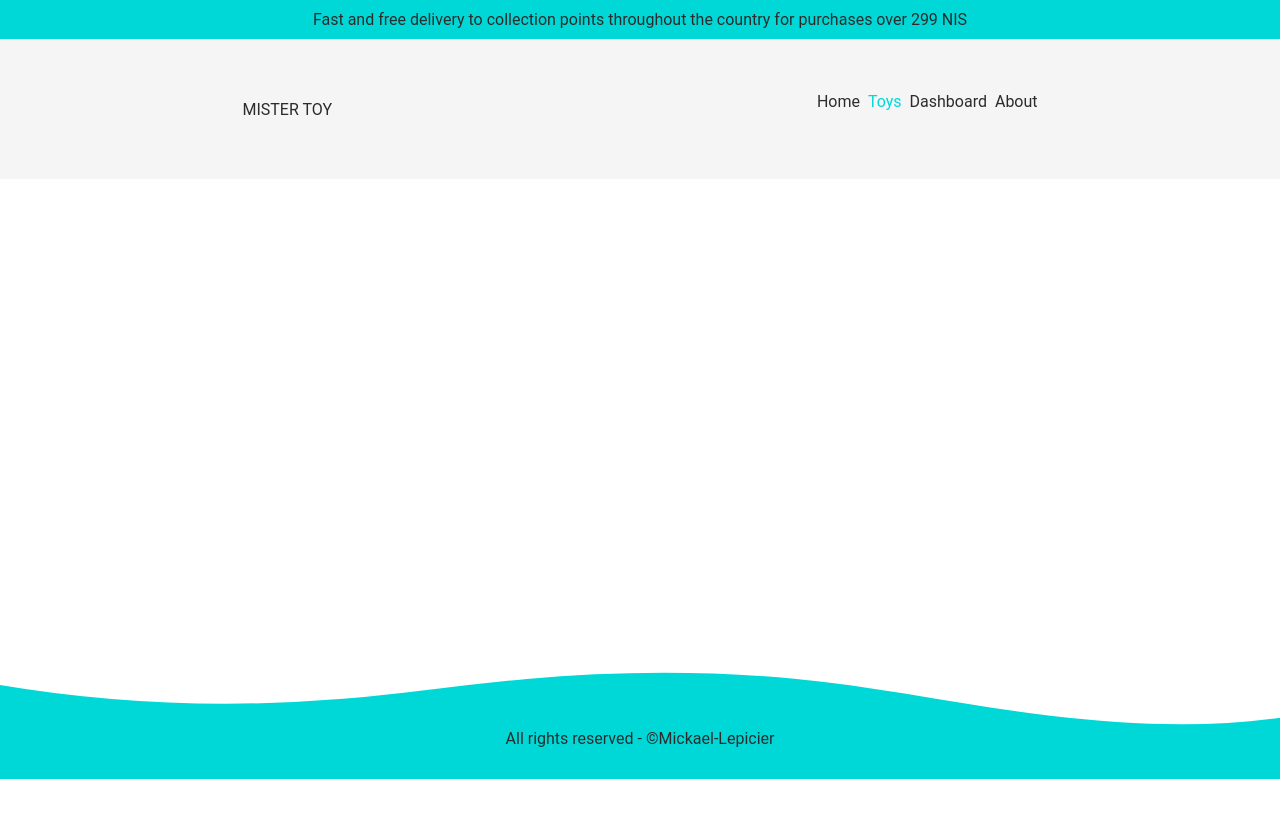
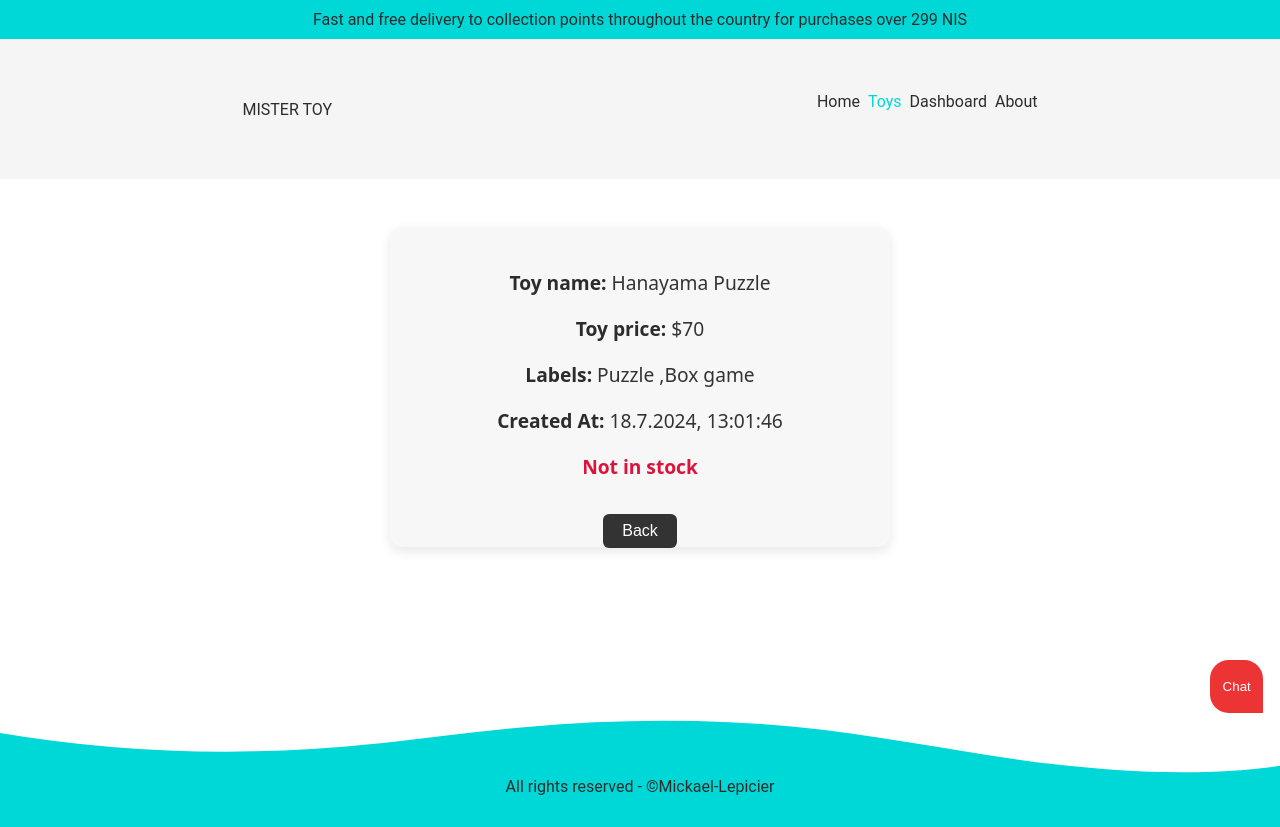
Before and after one commit to MickaelLepicier/mistertoy-frontend, a React (Vite) app: page /toy/FHeoH in a window 1280 px wide. Before the commit the page ends 800 px from the top, so only its background shows below. Built offline with nearby package versions, Linux system fonts and the light colour scheme; a web font is replaced by a local one.

Commit message:
Add ToyDetails and css

```diff
--- a/src/RootComp.jsx
+++ b/src/RootComp.jsx
@@ -9,15 +9,15 @@ import { UserMsg } from './cmps/UserMsg'
 import { HomePage } from './pages/HomePage'
 import { AboutUs } from './pages/AboutUs'
 import { ToyIndex } from './pages/ToyIndex'
+import { ToyDetails } from './pages/ToyDetails'
 
 
 //TODOS - Add CSS
 
 // imports:
 
-// ToyIndex (Filter, ToyList, ToyPreview)
 // ToyDetails
-//
+// ToyEdit
 
 // TODO keep going ;)
 
@@ -36,6 +36,8 @@ function App() {
               <Route path="/" element={<HomePage />} />
               <Route path="/about" element={<AboutUs />} />
               <Route path="/toy" element={<ToyIndex />} />
+              <Route path="/toy/:toyId" element={<ToyDetails />} />
+              {/* <Route path="/toy/edit/:toyId?" element={<ToyEdit />} /> */}
 
             </Routes>
           </main>
--- /dev/null
+++ b/src/assets/style/cmps/Chat.css
@@ -0,0 +1,67 @@
+.chat-container {
+    max-width: 600px;
+    margin: 20px auto;
+    border: 1px solid #ccc;
+    border-radius: 8px;
+    padding: 20px;
+
+    .title {
+        display: flex;
+        justify-content: space-between;
+    }
+}
+
+.chat-messages {
+    height: 400px;
+    overflow-y: auto;
+    margin-bottom: 20px;
+    padding: 10px;
+}
+
+.message {
+    margin: 10px 0;
+    padding: 10px;
+    border-radius: 8px;
+}
+
+.message.user {
+    background-color: #e3f2fd;
+    margin-left: 20%;
+}
+
+.message.other {
+    background-color: #f5f5f5;
+    margin-right: 20%;
+}
+
+.timestamp {
+    font-size: 0.8em;
+    color: #666;
+    display: block;
+    margin-bottom: 5px;
+}
+
+.chat-input-form {
+    display: flex;
+    gap: 10px;
+}
+
+.chat-input-form input {
+    flex: 1;
+    padding: 8px;
+    border: 1px solid #ccc;
+    border-radius: 4px;
+}
+
+.chat-input-form button {
+    padding: 8px 16px;
+    background-color: #007bff;
+    color: white;
+    border: none;
+    border-radius: 4px;
+    cursor: pointer;
+}
+
+.chat-input-form button:hover {
+    background-color: #0056b3;
+}
--- /dev/null
+++ b/src/assets/style/cmps/PopUp.css
@@ -0,0 +1,42 @@
+.popup-backdrop {
+    position: fixed;
+    top: 0;
+    left: 0;
+    width: 100%;
+    height: 100%;
+    background-color: rgba(0, 0, 0, 0.5);
+    display: flex;
+    justify-content: center;
+    align-items: center;
+    z-index: 1000;
+}
+
+.popup-container {
+    background-color: white;
+    border-radius: 8px;
+    box-shadow: 0 2px 10px rgba(0, 0, 0, 0.1);
+    width: 90%;
+    max-width: 500px;
+    max-height: 90vh;
+    display: flex;
+    flex-direction: column;
+}
+
+.popup-header {
+    padding: 0.5rem;
+    border-bottom: 1px solid #eee;
+    font-weight: bold;
+}
+
+.popup-main {
+    padding: 1rem;
+    overflow-y: auto;
+    flex: 1;
+}
+
+.popup-footer {
+    padding: 0.5rem;
+    border-top: 1px solid #eee;
+    display: flex;
+    justify-content: center;
+}
--- /dev/null
+++ b/src/assets/style/cmps/ToyDetails.css
@@ -0,0 +1,81 @@
+.toy-details {
+    max-width: 500px;
+    margin: 3em auto;
+    padding: 2em;
+    height: 40vh;
+    background-color: #f7f7f7;
+    border-radius: 12px;
+    box-shadow: 0 4px 12px rgba(0, 0, 0, 0.1);
+    font-family: system-ui, sans-serif;
+    display: flex;
+    flex-direction: column;
+    align-items: center;
+    justify-content: space-around;
+}
+
+.toy-details h1 {
+    font-size: 1.2em;
+    margin: 0.5em 0;
+}
+
+.toy-details h1 span {
+    font-weight: normal;
+    color: #333;
+}
+
+.toy-details .green {
+    color: green;
+}
+
+.toy-details .red {
+    color: crimson;
+}
+
+.toy-details .back-btn {
+    margin-top: 1.5em;
+    padding: 0.5em 1.2em;
+    border: none;
+    background-color: #333;
+    color: white;
+    border-radius: 6px;
+    cursor: pointer;
+    font-size: 1em;
+}
+
+.toy-details .back-btn:hover {
+    background-color: #555;
+}
+
+.toy-details .open-chat:hover {
+    background-color: #0056b3;
+}
+
+.toy-details a {
+    text-decoration: none;
+    color: white;
+}
+
+
+.open-chat {
+    background-color: rgb(236, 52, 52);
+    color: white;
+    position: fixed;
+    display: flex;
+    justify-content: center;
+    align-items: center;
+    border-radius: 35% 35% 0% 35%;
+    bottom: 80px;
+    padding: 2em;
+    right: 10px;
+    width: 3em;
+    height: 3em;
+
+    transition: .3s;
+    transform-origin: bottom right;
+
+    &:hover {
+        scale: 1.5;
+        background-color: rgb(236, 52, 52);
+
+    }
+}
--- a/src/assets/style/main.css
+++ b/src/assets/style/main.css
@@ -25,3 +25,6 @@
 @import 'cmps/ToyIndex.css';
 @import 'cmps/ToyList.css';
 @import 'cmps/ToyPreview.css';
+@import 'cmps/ToyDetails.css';
+@import 'cmps/PopUp.css';
+@import 'cmps/Chat.css';
--- /dev/null
+++ b/src/cmps/Chat.jsx
@@ -0,0 +1,65 @@
+import { useState, useEffect, useRef } from 'react'
+
+export function Chat() {
+    const [msgs, setMsgs] = useState([])
+    const [userInput, setUserInput] = useState('')
+    const msgsRef = useRef()
+
+    useEffect(() => {
+        if (msgsRef.current) {
+            msgsRef.current.scrollTo({
+                top: msgsRef.current.scrollHeight,
+                behavior: "smooth",
+            });
+        }
+    }, [msgs])
+
+    function addMsg(text, from) {
+        const newMsg = {
+            id: Date.now(),
+            text,
+            from,
+            timestamp: new Date().toLocaleTimeString()
+        }
+        setMsgs(prevMsgs => [...prevMsgs, newMsg])
+    }
+
+    const handleSubmit = (ev) => {
+        ev.preventDefault()
+        if (!userInput.trim()) return
+
+        addMsg(userInput, 'user')
+
+        setTimeout(() => {
+            addMsg(`Sure thing honey`, 'Support')
+        }, 1000)
+
+        setUserInput('')
+    }
+
+    return (
+        <div className="chat-container">
+            <div ref={msgsRef} className="chat-messages">
+                {msgs.map(msg => (
+                    <div key={msg.id} className={`message ${msg.from === 'user' ? 'user' : 'other'}`}>
+                        <section>
+                            <span className="timestamp">{msg.timestamp}</span>
+                            <h3>{msg.from === 'user' ? 'You' : msg.from}: </h3>
+                        </section>
+                        <p>{msg.text}</p>
+                    </div>
+                ))}
+            </div>
+
+            <form onSubmit={handleSubmit} className="chat-input-form">
+                <input
+                    type="text"
+                    value={userInput}
+                    onChange={(ev) => setUserInput(ev.target.value)}
+                    placeholder="Type your message..."
+                />
+                <button type="submit">Send</button>
+            </form>
+        </div>
+    )
+}
--- /dev/null
+++ b/src/cmps/PopUp.jsx
@@ -0,0 +1,30 @@
+import { useEffect, useState } from "react"
+
+export function PopUp({ header, footer, children, isOpen = false, onClose = () => { } }) {
+
+    const [isOpenPopUp, setIsOpenPopUp] = useState(isOpen)
+
+    useEffect(() => {
+        setIsOpenPopUp(isOpen)
+    }, [isOpen])
+
+    function onClosePopUp() {
+        setIsOpenPopUp(false)
+        onClose()
+    }
+
+    if (!isOpenPopUp) return null
+
+    return (
+        <div onClick={onClosePopUp} className="popup-backdrop">
+            <div onClick={ev => ev.stopPropagation()} className="popup-container">
+                {header && <header className="popup-header">{header}</header>}
+                <main className="popup-main">
+                    {children}
+                </main>
+
+                {footer && <footer className="popup-footer">{footer}</footer>}
+            </div>
+        </div>
+    )
+}
--- /dev/null
+++ b/src/pages/ToyDetails.jsx
@@ -0,0 +1,71 @@
+import { useEffect, useState } from 'react'
+import { Link, useNavigate, useParams } from 'react-router-dom'
+import { toyService } from '../services/toy.service'
+import { Loader } from '../cmps/Loader'
+import { PopUp } from '../cmps/PopUp'
+import { Chat } from '../cmps/Chat'
+
+export function ToyDetails() {
+  const [toy, setToy] = useState(null)
+  const [isChatOpen, setIsChatOpen] = useState(false)
+  const { toyId } = useParams()
+  const navigate = useNavigate()
+
+  useEffect(() => {
+    loadToy()
+  }, [toyId])
+
+  function loadToy() {
+    toyService
+      .getById(toyId)
+      .then((toy) => setToy(toy))
+      .catch((err) => {
+        console.log('Had issues in toy details', err)
+        showErrorMsg('Cannot load toy')
+        navigate('/toy')
+      })
+  }
+
+  if (!toy) return <Loader />
+  const formattedDate = new Date(toy.createdAt).toLocaleString('he')
+
+  return (
+    <section className="toy-details" style={{ textAlign: 'center' }}>
+
+      <h1>
+        Toy name: <span>{toy.name}</span>
+      </h1>
+      <h1>
+        Toy price: <span>${toy.price}</span>
+      </h1>
+      <h1>
+        Labels: <span>{toy.labels.join(' ,')}</span>
+      </h1>
+      <h1>
+        Created At: <span>{formattedDate}</span>
+      </h1>
+      <h1 className={toy.inStock ? 'green' : 'red'}>
+        {toy.inStock ? 'In stock' : 'Not in stock'}
+      </h1>
+      <button className="back-btn">
+        <Link to="/toy">Back</Link>
+      </button>
+      <section>
+        <PopUp
+          header={<h3>Chat About {toy.name}s</h3>}
+          footer={<h4>&copy; 2025-9999 Toys INC.</h4>}
+          onClose={() => setIsChatOpen(false)}
+          isOpen={isChatOpen}
+        >
+          <Chat />
+        </PopUp>
+      </section>
+
+      {!isChatOpen && (
+        <button onClick={() => setIsChatOpen(true)} className="open-chat">
+          Chat
+        </button>
+      )}
+    </section>
+  )
+}
```
